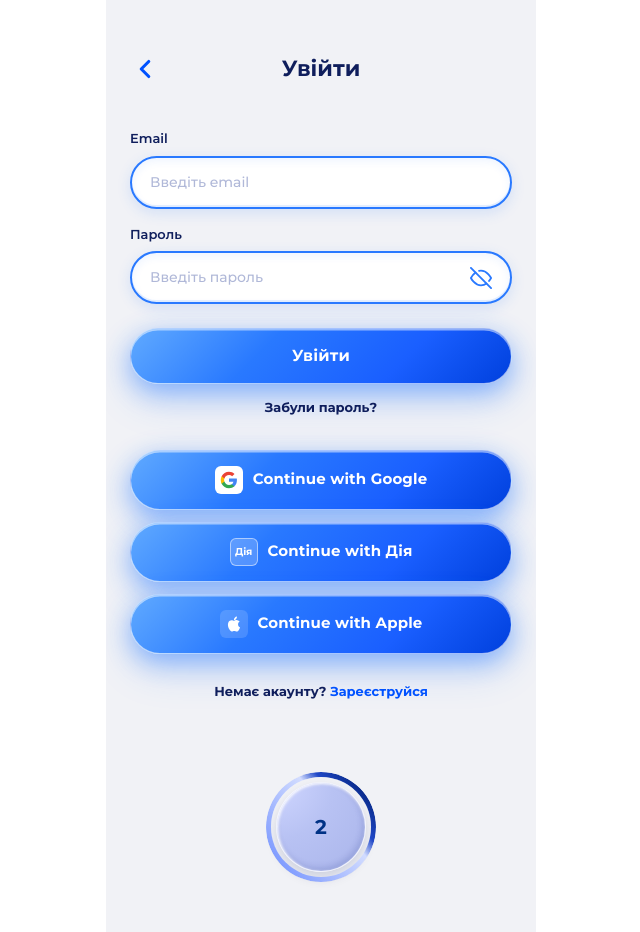
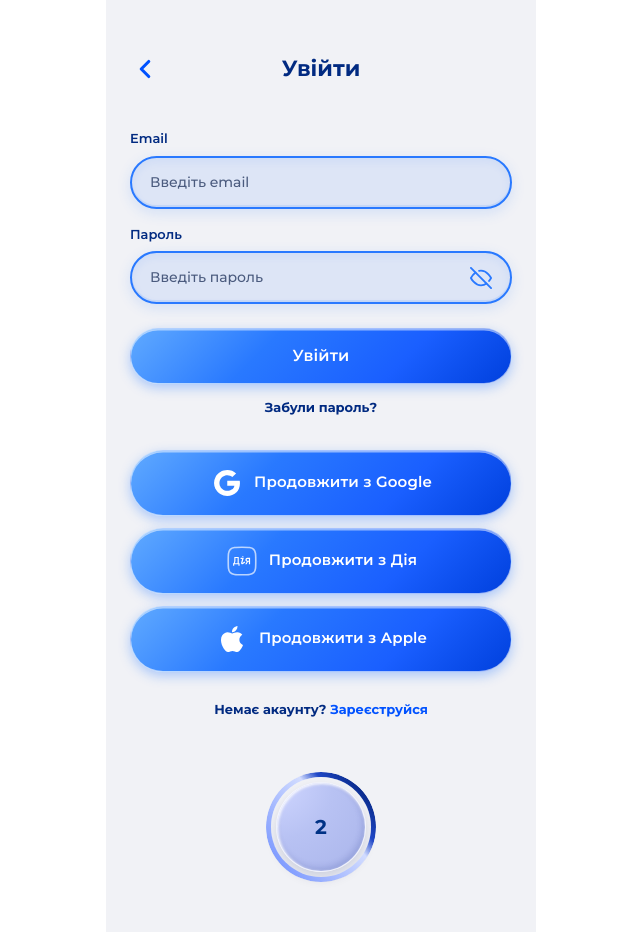
Before and after one commit to babychkate/rento-app, a React (Vite) app: page / in a window 1280 px wide. Both pictures are taken after a click on the element "Увійти". Shown: the whole page, without its empty margins (319-959 px from the left). Built offline with nearby package versions, Linux system fonts and the light colour scheme.

Commit message:
Login all done

```diff
--- a/src/components/BtnPill/BtnPill.jsx
+++ b/src/components/BtnPill/BtnPill.jsx
@@ -8,10 +8,10 @@ const BtnPill = ({ children, onClick, className = '' }) => (
     onClick={onClick}
     className={[
       'w-full px-7 py-3.75 rounded-full cursor-pointer',
-      'font-montserrat text-[15px] font-bold text-white tracking-[0.01em]',
+      'font-montserrat text-[15px] font-semibold text-white tracking-[0.01em]',  // ← semibold
       'border-[1.5px] border-white/60',
       'bg-[linear-gradient(135deg,#60aaff_0%,#2979ff_35%,#1a5fff_70%,#0040dd_100%)]',
-      'shadow-[0_8px_24px_rgba(41,121,255,0.45),0_16px_40px_rgba(41,121,255,0.2),inset_0_1.5px_0_rgba(255,255,255,0.5)]',
+      'shadow-[0_4px_12px_rgba(41,121,255,0.35),inset_0_1.5px_0_rgba(255,255,255,0.5)]',  // ← менш розкинута
       'flex items-center justify-center gap-2.5',
       className,
     ].join(' ')}
--- a/src/components/Icons/SocialIcons.jsx
+++ b/src/components/Icons/SocialIcons.jsx
@@ -1,14 +1,26 @@
+const size = 34;
+
 export const GoogleIcon = () => (
-  <svg width="18" height="18" viewBox="0 0 24 24">
-    <path d="M22.56 12.25c0-.78-.07-1.53-.2-2.25H12v4.26h5.92c-.26 1.37-1.04 2.53-2.21 3.31v2.77h3.57c2.08-1.92 3.28-4.74 3.28-8.09z" fill="#4285F4" />
-    <path d="M12 23c2.97 0 5.46-.98 7.28-2.66l-3.57-2.77c-.98.66-2.23 1.06-3.71 1.06-2.86 0-5.29-1.93-6.16-4.53H2.18v2.84C3.99 20.53 7.7 23 12 23z" fill="#34A853" />
-    <path d="M5.84 14.09c-.22-.66-.35-1.36-.35-2.09s.13-1.43.35-2.09V7.07H2.18C1.43 8.55 1 10.22 1 12s.43 3.45 1.18 4.93l3.66-2.84z" fill="#FBBC05" />
-    <path d="M12 5.38c1.62 0 3.06.56 4.21 1.64l3.15-3.15C17.45 2.09 14.97 1 12 1 7.7 1 3.99 3.47 2.18 7.07l3.66 2.84c.87-2.6 3.3-4.53 6.16-4.53z" fill="#EA4335" />
+  <svg width={size} height={ size} viewBox="0 0 42 42" fill="none" xmlns="http://www.w3.org/2000/svg">
+    <path d="M37.0001 21.3631C37.0001 20.2722 36.9091 19.1854 36.7189 18.1099H21.3223V24.2707H30.1397C29.7752 26.2583 28.5987 28.0167 26.8798 29.1309V33.1334H32.1439C35.2256 30.3538 37.0001 26.2349 37.0001 21.3631Z" fill="white"/>
+    <path d="M21.3221 37.0001C25.727 37.0001 29.4385 35.5831 32.1437 33.1374L26.8797 29.135C25.4141 30.1094 23.5286 30.6646 21.3221 30.6646C17.0642 30.6646 13.4516 27.8503 12.1564 24.0613H6.73779V28.1839C9.5104 33.5917 15.151 37.0001 21.3221 37.0001Z" fill="white"/>
+    <path d="M12.1605 24.0608C11.4754 22.0772 11.4754 19.9226 12.1605 17.9353V13.8164H6.73805C4.42065 18.3388 4.42065 23.6649 6.73805 28.1875L12.1605 24.0608Z" fill="white"/>
+    <path d="M21.3221 11.3362C23.6513 11.3012 25.8972 12.1593 27.5846 13.7354L32.2468 9.17001C29.2919 6.45279 25.3784 4.95815 21.3221 5.00089C15.151 5.00089 9.50656 8.41302 6.73779 13.8168L12.1602 17.9394C13.4516 14.1467 17.0642 11.3362 21.3221 11.3362Z" fill="white"/>
+  </svg>
+);
+
+export const DiaIcon = () => (
+  <svg width={size} height={ size} viewBox="0 0 42 42" fill="none" xmlns="http://www.w3.org/2000/svg">
+    <path d="M21 4C24.9722 4 27.9554 4.00275 30.3066 4.34766C32.6242 4.68765 34.2028 5.34534 35.4287 6.57129C36.6547 7.7973 37.3124 9.37524 37.6523 11.6924C37.9973 14.0433 38 17.0265 38 21C38 24.9735 37.9973 27.9567 37.6523 30.3076C37.3124 32.6248 36.6547 34.2027 35.4287 35.4287C34.2028 36.6547 32.6242 37.3123 30.3066 37.6523C27.9554 37.9973 24.9722 38 21 38C17.0278 38 14.0446 37.9973 11.6934 37.6523C9.37578 37.3123 7.79724 36.6547 6.57129 35.4287C5.34534 34.2028 4.68765 32.6242 4.34766 30.3066C4.00275 27.9554 4 24.9722 4 21C4 17.0278 4.00275 14.0446 4.34766 11.6934C4.68765 9.37578 5.34533 7.79724 6.57129 6.57129C7.79724 5.34533 9.37578 4.68765 11.6934 4.34766C14.0446 4.00275 17.0278 4 21 4Z" stroke="white" strokeOpacity="0.68" strokeWidth="2"/>
+    <path d="M27.5395 17C26.2184 17 25.2378 18.1306 25.2378 19.5256C25.2378 20.6646 25.9603 21.5533 26.8748 21.8163L25 25H26.7511L28.345 22.0371H29.538V25H31V17H27.5395ZM27.7406 20.6836C27.1393 20.6836 26.767 20.1605 26.767 19.5642C26.767 18.968 27.1082 18.3999 27.7406 18.3999H29.5399V20.6836H27.7406Z" fill="white"/>
+    <path d="M19.533 17L19 18.4477L21.1872 18.4354L19.8919 23.1223C19.5226 24.489 20.9663 25.5215 22.1982 24.7179L25 22.8426L24.175 21.6464L21.3767 23.5589L23.2629 17H19.533Z" fill="white"/>
+    <path d="M22 16C22.5523 16 23 15.7761 23 15.5C23 15.2239 22.5523 15 22 15C21.4477 15 21 15.2239 21 15.5C21 15.7761 21.4477 16 22 16Z" fill="white"/>
+    <path d="M17.0055 23.6593V16H11.5079V20.0879C11.5079 22.0114 10.969 23.2006 10.6514 23.656H10V26.9968H11.3941V25.0219H16.6065V27H18V23.6593H17.0055ZM12.8939 20.0037V17.3588H15.5759V23.6548H12.1139C12.4278 23.1241 12.8939 21.7737 12.8939 20.0037Z" fill="white"/>
   </svg>
 );
 
 export const AppleIcon = () => (
-  <svg width="18" height="18" viewBox="0 0 24 24" fill="white">
-    <path d="M18.71 19.5c-.83 1.24-1.71 2.45-3.05 2.47-1.34.03-1.77-.79-3.29-.79-1.53 0-2 .77-3.27.82-1.31.05-2.3-1.32-3.14-2.53C4.25 17 2.94 12.45 4.7 9.39c.87-1.52 2.43-2.48 4.12-2.51 1.28-.02 2.5.87 3.29.87.78 0 2.26-1.07 3.8-.91.65.03 2.47.26 3.64 1.98-.09.06-2.17 1.28-2.15 3.81.03 3.02 2.65 4.03 2.68 4.04-.03.07-.42 1.44-1.38 2.83M13 3.5c.73-.83 1.94-1.46 2.94-1.5.13 1.17-.34 2.35-1.04 3.19-.69.85-1.83 1.51-2.95 1.42-.15-1.15.41-2.35 1.05-3.11z" />
+  <svg width={size} height={ size} viewBox="0 0 42 42" fill="none" xmlns="http://www.w3.org/2000/svg">
+    <path d="M34.0298 29.9377C33.5415 31.0557 32.9634 32.0848 32.2937 33.031C31.3808 34.3208 30.6333 35.2136 30.0573 35.7094C29.1643 36.5232 28.2075 36.94 27.183 36.9637C26.4475 36.9637 25.5605 36.7563 24.528 36.3355C23.4921 35.9168 22.5401 35.7094 21.6696 35.7094C20.7567 35.7094 19.7776 35.9168 18.7304 36.3355C17.6815 36.7563 16.8366 36.9755 16.1906 36.9973C15.2081 37.0387 14.2288 36.6101 13.2513 35.7094C12.6274 35.1702 11.8471 34.2457 10.9122 32.9361C9.90922 31.5377 9.0846 29.916 8.43859 28.0672C7.74673 26.0702 7.3999 24.1364 7.3999 22.2643C7.3999 20.1197 7.86752 18.2701 8.80415 16.7201C9.54026 15.4751 10.5196 14.493 11.7452 13.7721C12.9709 13.0511 14.2952 12.6837 15.7214 12.6602C16.5017 12.6602 17.5251 12.8994 18.7968 13.3695C20.0649 13.8412 20.8791 14.0804 21.2361 14.0804C21.503 14.0804 22.4075 13.8007 23.941 13.2431C25.3911 12.726 26.6149 12.5119 27.6175 12.5962C30.3343 12.8135 32.3754 13.8748 33.7328 15.7868C31.3031 17.2458 30.1011 19.2891 30.125 21.9105C30.147 23.9523 30.8944 25.6514 32.3635 27.0005C33.0292 27.6267 33.7727 28.1106 34.5999 28.4543C34.4205 28.9698 34.2312 29.4637 34.0298 29.9377ZM27.7989 5.64018C27.7989 7.24055 27.2089 8.7348 26.0329 10.1179C24.6137 11.7621 22.8971 12.7122 21.0356 12.5622C21.0119 12.3702 20.9981 12.1682 20.9981 11.9558C20.9981 10.4195 21.673 8.7753 22.8716 7.43094C23.4699 6.75027 24.231 6.1843 25.1539 5.73282C26.0747 5.28807 26.9458 5.04212 27.765 5C27.7889 5.21394 27.7989 5.4279 27.7989 5.64016V5.64018Z" fill="white"/>
   </svg>
 );
--- a/src/components/InputField/InputField.jsx
+++ b/src/components/InputField/InputField.jsx
@@ -31,17 +31,17 @@ const InputField = ({ label, type = 'text', placeholder, value, onChange }) => {
 
   const inputClass = [
     'w-full px-[18px] py-[14px] rounded-full',
-    'border-[2.5px] border-[#2979ff] bg-white',
+    'border-[2.5px] border-[#2979ff] bg-[#dde5f6]',
     'font-[family-name:var(--font-montserrat)] text-[14px] text-[#0f1e5c]',
     'outline-none appearance-none',
     'shadow-[inset_0_3px_8px_rgba(41,121,255,0.08),0_4px_14px_rgba(41,121,255,0.15),inset_0_-2px_0_rgba(41,121,255,0.12)]',
-    'placeholder:text-[#b0b8d8]',
+    'placeholder:text-[#4b5b7e]',  // ← темніший сірий
     isPassword ? 'pr-[50px]' : '',
   ].join(' ');
 
   return (
     <div className="w-full">
-      <p className="text-[13px] font-semibold text-[#0f1e5c] mb-1.75 mt-4">
+      <p className="text-[13px] font-semibold text-[#012A81] mb-1.75 mt-4">  {/* ← #012A81 */}
         {label}
       </p>
       <div className="relative w-full">
--- a/src/screens/Login/LoginScreen.jsx
+++ b/src/screens/Login/LoginScreen.jsx
@@ -2,7 +2,7 @@ import { useState } from 'react';
 import InputField from '../../components/InputField/InputField';
 import BtnPill from '../../components/BtnPill/BtnPill';
 import StepIndicator from '../../components/StepIndicator/StepIndicator';
-import { GoogleIcon, AppleIcon } from '../../components/Icons/SocialIcons';
+import { GoogleIcon, AppleIcon, DiaIcon } from '../../components/Icons/SocialIcons';
 
 const BackIcon = () => (
   <svg width="30" height="30" viewBox="0 0 24 24" fill="none"
@@ -26,7 +26,7 @@ const LoginScreen = ({ onBack, onNext, onForgot, onRegister }) => {
         >
           <BackIcon />
         </button>
-        <span className="text-[22px] font-bold text-[#0f1e5c]">Увійти</span>
+        <span className="text-[22px] font-bold text-[#012A81]">Увійти</span>
       </div>
 
       {/* Fields */}
@@ -46,42 +46,36 @@ const LoginScreen = ({ onBack, onNext, onForgot, onRegister }) => {
       />
 
       {/* Login button */}
-      <BtnPill className="text-[16px] mt-6" onClick={onNext}>
+      <BtnPill className="text-[16px] font-semibold mt-6" onClick={onNext}>
         Увійти
       </BtnPill>
 
       {/* Forgot password */}
       <p
         onClick={onForgot}
-        className="text-center mt-3.5 text-[13px] font-bold text-[#0f1e5c] cursor-pointer"
+        className="text-center mt-3.5 text-[13px] font-bold text-[#012A81] cursor-pointer"
       >
         Забули пароль?
       </p>
 
       {/* Social logins */}
       <div className="mt-8 flex flex-col gap-3">
-        <BtnPill>
-          <span className="w-7 h-7 rounded-md bg-white flex items-center justify-center shrink-0">
+        <BtnPill className="font-semibold">
             <GoogleIcon />
-          </span>
-          Continue with Google
+          Продовжити з Google
         </BtnPill>
-        <BtnPill>
-          <span className="w-7 h-7 rounded-md bg-white/20 border border-white/50 flex items-center justify-center shrink-0 text-white text-[10px] font-bold tracking-tight">
-            Дія
-          </span>
-          Continue with Дія
+        <BtnPill className="font-semibold">
+          <DiaIcon />
+          Продовжити з Дія
         </BtnPill>
-        <BtnPill>
-          <span className="w-7 h-7 rounded-md bg-white/15 flex items-center justify-center shrink-0">
-            <AppleIcon />
-          </span>
-          Continue with Apple
+        <BtnPill className="font-semibold">
+          <AppleIcon />
+          Продовжити з Apple
         </BtnPill>
       </div>
 
       {/* Register link */}
-      <p className="text-center mt-7 text-[13px] font-bold text-[#0f1e5c]">
+      <p className="text-center mt-7 text-[13px] font-bold text-[#012A81]">
         Немає акаунту?{' '}
         <span onClick={onRegister} className="text-[#0052ff] font-bold cursor-pointer">
           Зареєструйся
```
